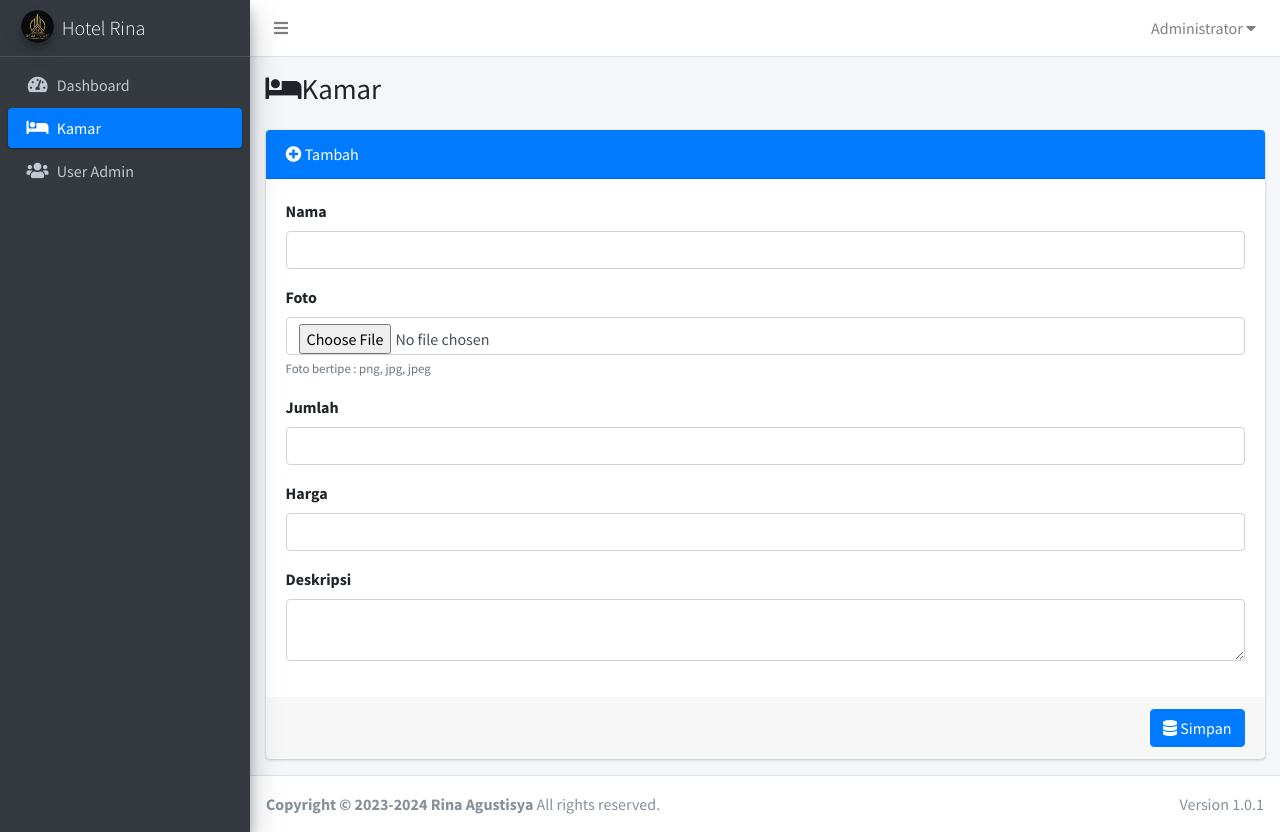
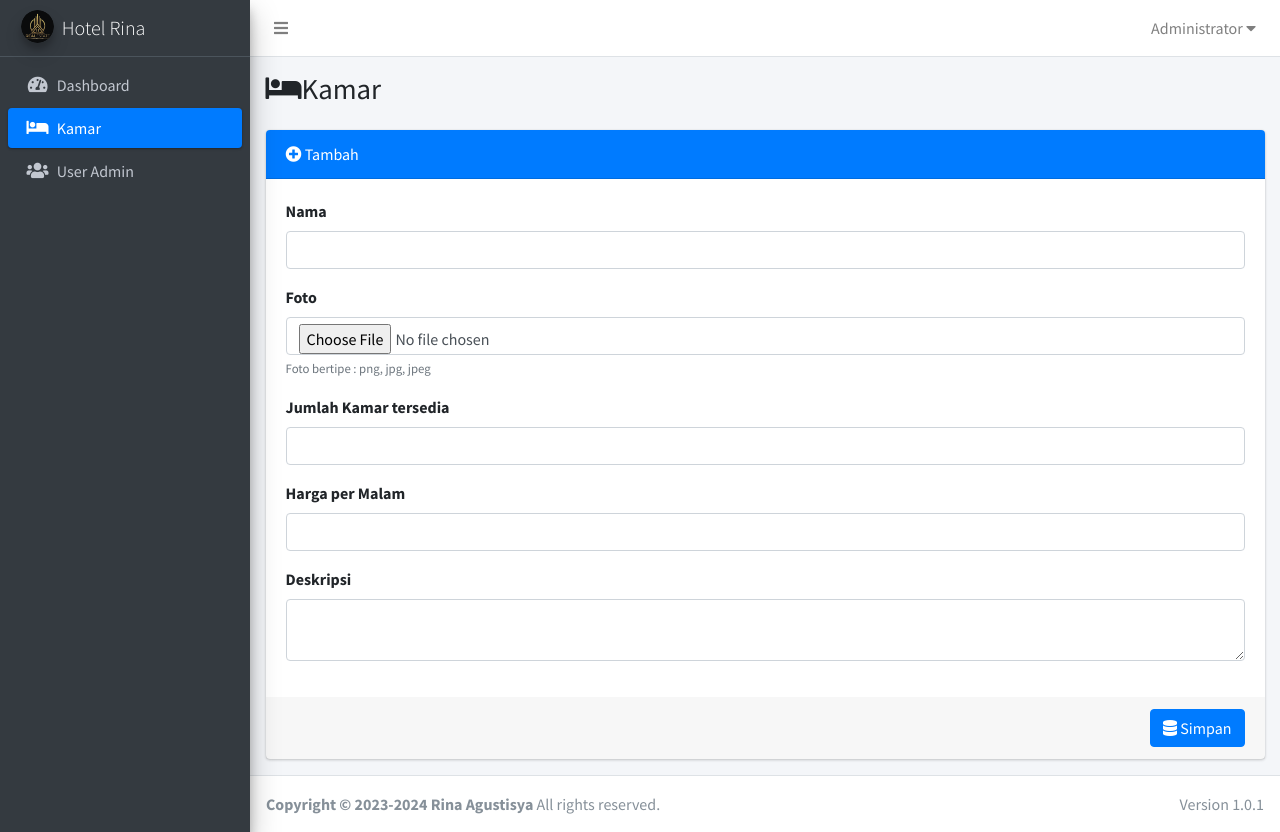
Before and after one commit to Rinagustisya/Reservasi-Hotel, a Laravel app: page /admin/kamar/create in a window 1280 px wide. Run offline with Laravel 9, Linux system fonts and the light colour scheme; the visitor is signed in with stand-in values (Sample User, id 1); data comes from the database, SQL or seed files in the repository; settings files or empty folders that the repository lacks are supplied; parts of the project's set-up code (start-up, migrations or seed data) failed here and were passed over; some libraries are stand-ins or nearby versions.

Commit message:
feat : store validation & ref : label input

```diff
--- a/app/Http/Controllers/KamarController.php
+++ b/app/Http/Controllers/KamarController.php
@@ -52,6 +52,16 @@
         $ext = $request->foto_kamar->getClientOriginalExtension();
         $filename = rand(9,999).'_'.time().'.'.$ext;
         $request->foto_kamar->move('images/kamar', $filename);
+
+        Kamar::create([
+            'nama_kamar' => $request->nama_kamar,
+            'foto_kamar' => $filename,
+            'jum_kamar' => $request->jum_kamar,
+            'harga_kamar' => $request->harga_kamar,
+            'deskripsi_kamar' => $request->deskripsi_kamar
+        ]);
+
+        return redirect()->route('kamar.index')->with('status', 'store');
     }
 
     /**
--- a/resources/views/kamar/create.blade.php
+++ b/resources/views/kamar/create.blade.php
@@ -10,8 +10,8 @@
            <x-form-create :action="route('kamar.store')" :upload="true">
                <x-input-admin label="Nama" name="nama_kamar" />
                <x-input-admin label="Foto" name="foto_kamar" type="file" keterangan="Foto bertipe : png, jpg, jpeg"/>
-               <x-input-admin label="Jumlah" name="jum_kamar" type="number"/>
-               <x-input-admin label="Harga" name="harga_kamar" type="number"/>
+               <x-input-admin label="Jumlah Kamar tersedia" name="jum_kamar" type="number"/>
+               <x-input-admin label="Harga per Malam" name="harga_kamar" type="number"/>
                <x-textArea label="Deskripsi" name="deskripsi_kamar"/>
             </x-form-create>
     </div>
```
Also changed, not shown: public/images/kamar/189_1699321639.jpg (added).
